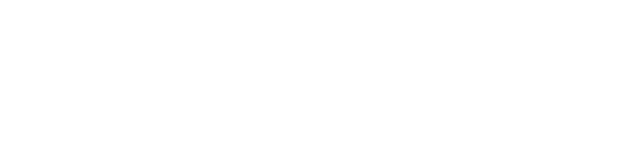
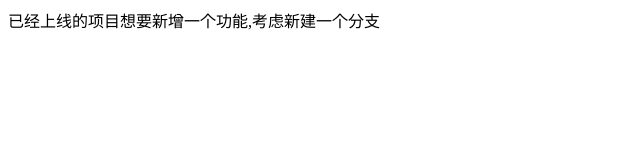
Before and after one commit to hantao0630/fenzhi, a plain HTML site: page index.html in a window 1280 px wide. Shown: the whole page, without its empty margins (0-640 px from the left). Drawn offline with Linux system fonts and the light colour scheme.

Commit message:
dev2 commit

```diff
--- a/index.html
+++ b/index.html
@@ -6,6 +6,6 @@
     <title>Document</title>
 </head>
 <body>
-
+    已经上线的项目想要新增一个功能,考虑新建一个分支
 </body>
 </html>
```
